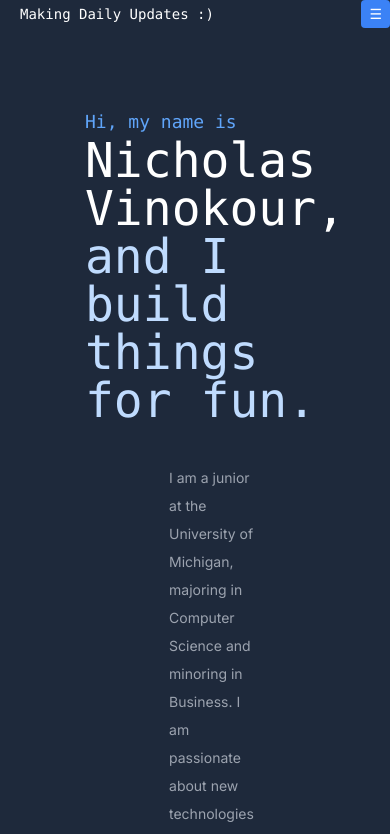
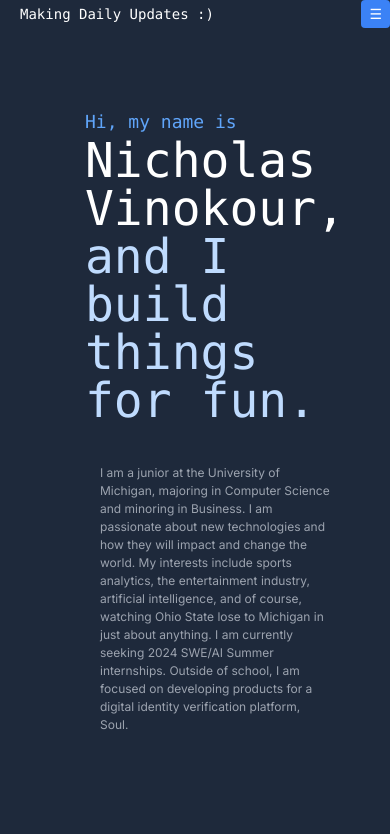
Before and after one commit to vinokour/my-website, a Next.js app: page / in a window 390 px wide. Shown: the top 834 px of the page. Built offline with nearby package versions, Linux system fonts and the light colour scheme.

Commit message:
fixed wording on small screen

```diff
--- a/src/app/components/picture.tsx
+++ b/src/app/components/picture.tsx
@@ -9,7 +9,7 @@ export default function Picture() {
         </p>
       </div>
 
-      <p className="flex ml-20 px-20 py-5 text-sm items-center text-gray-400 mb-5 leading-loose">
+      <p className="flex ml-20 py-5    sm: w-full text-xs md:text-sm px-5 lg:text-base items-center text-gray-400 mb-5 leading-normal md:leading-loose">
         {" "}
         I am a junior at the University of Michigan, majoring in Computer Science and minoring in Business. I am passionate about new technologies and how they will impact and change the world. My interests include sports analytics, the entertainment industry, artificial intelligence, and of course, watching Ohio State lose to Michigan in just about anything. I am currently seeking 2024 SWE/AI Summer internships. Outside of school, I am focused on developing products for a digital identity verification platform, Soul.
       </p>
```
